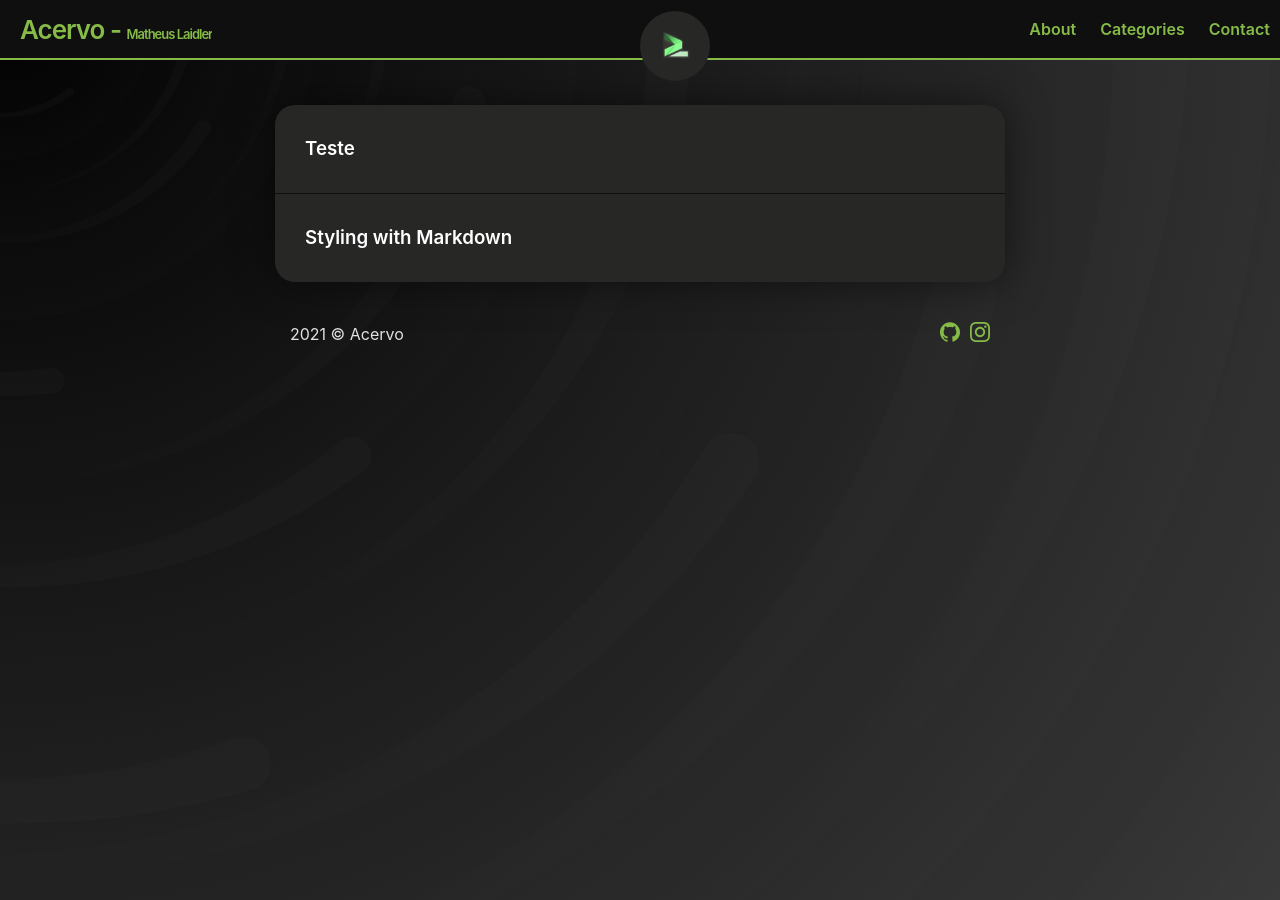
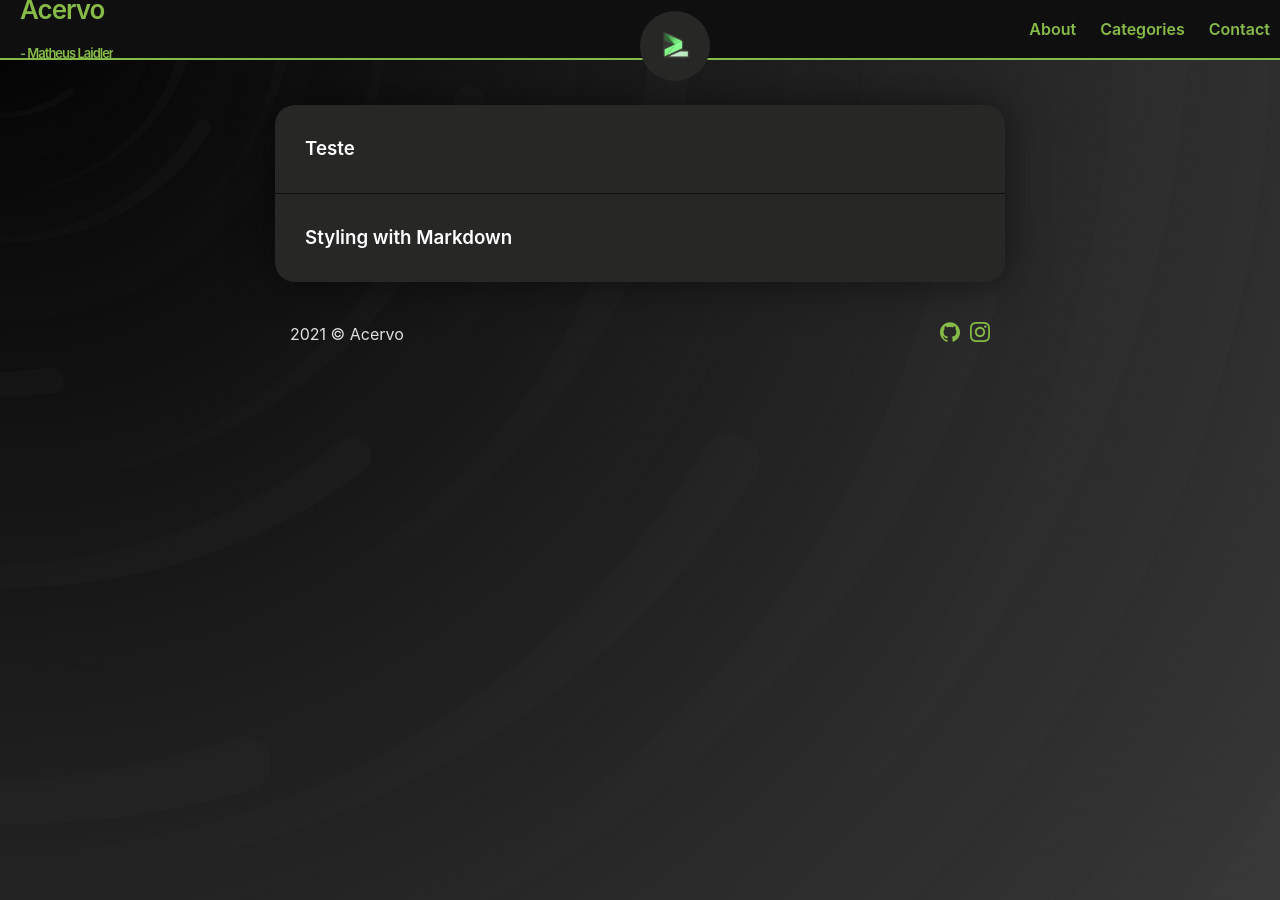
Before and after one commit to matheuslaidler/WayOfSec-Welcome-Theme, a Jekyll site: the page built from index.md, in a window 1280 px wide. Built offline with Jekyll 4.4.1, drawn with Linux system fonts in a browser that asks for light colours.

Commit message:
Update header.html

```diff
--- a/_includes/header.html
+++ b/_includes/header.html
@@ -2,7 +2,7 @@
   {%- assign default_paths = site.pages | map: "path" -%}
   {%- assign page_paths = site.header_pages | default: default_paths -%}
   {%- assign titles_size = site.pages | map: 'title' | join: '' | size -%}
-<a class="site-title" rel="author" href="{{ "/" | relative_url }}">{{ site.title | escape }} - <font size="-1">Matheus Laidler </font></a>
+<a class="site-title" rel="author" href="{{ "/" | relative_url }}">{{ site.title | escape }} <center><font size="-1"> - Matheus Laidler </font></center></a>
 
   {%- if titles_size > 0 -%}
     <nav class="site-nav">
```
